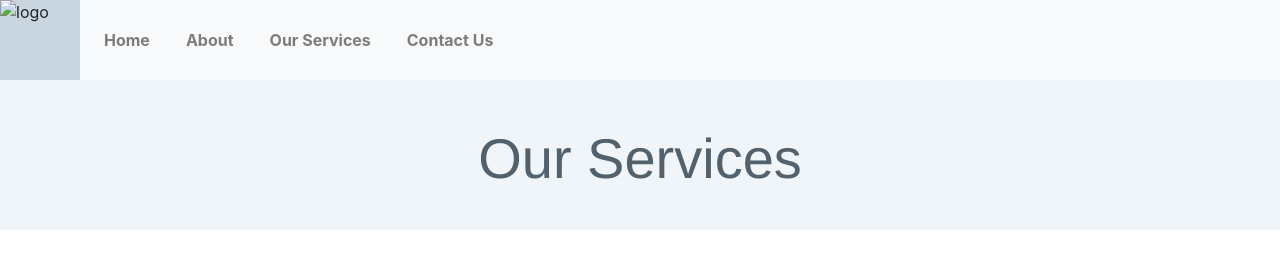
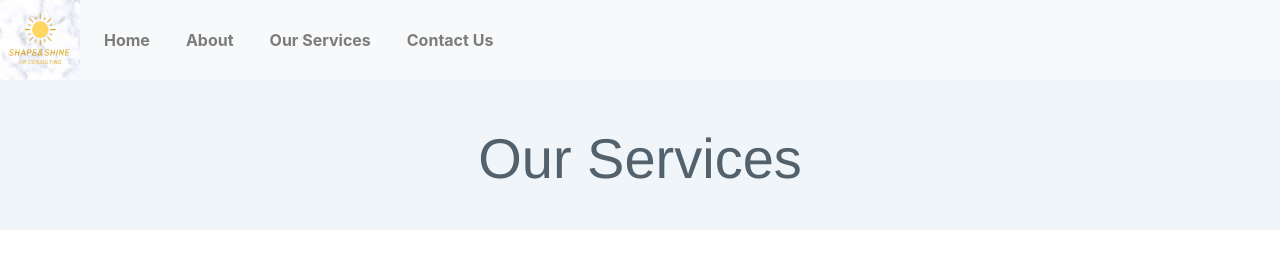
Before and after one commit to Harshavardhan04/Shapeandshine, a website: page services.html in a window 1280 px wide. Drawn offline with nearby package versions, Linux system fonts and the light colour scheme.

Commit message:
Error 404 issue resolved

```diff
--- a/services.html
+++ b/services.html
@@ -9,7 +9,7 @@
   <body>
     <div class="topContainer">
 
-      <img id="logoimg" src="../logo.png" alt="logo">
+      <img id="logoimg" src="images/logo.png" alt="logo">
       <nav id="navbarid" class="navbar navbar-expand-sm   navbar-light bg-light">
         <button class="navbar-toggler" type="button" data-toggle="collapse" data-target="#navbarTogglerDemo03" aria-controls="navbarTogglerDemo03" aria-expanded="false" aria-label="Toggle navigation">
           <span class="navbar-toggler-icon"></span>
```
Also changed, not shown: contact.html (+1 -1 lines), index.html (+1 -1 lines), testimonials.html (+1 -1 lines).
